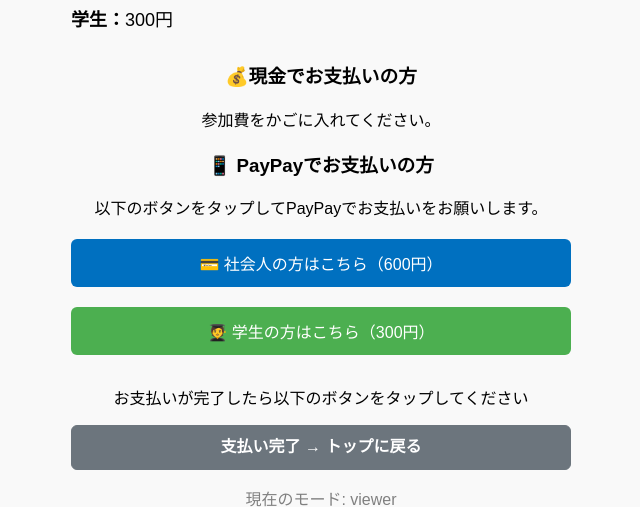
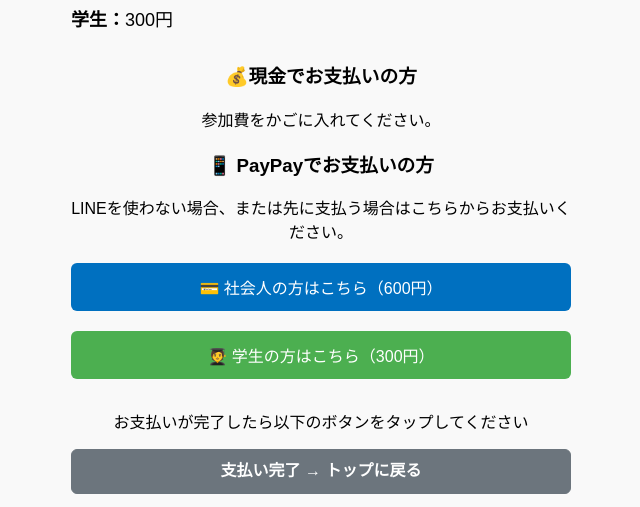
Before and after one commit to nowdon/shuttlers-match-app, a Flask app: page /thanks in a window 1280 px wide. Shown: the part 156-663 px from the top of the page, without its empty margins (319-959 px from the left). Run offline with Flask 3, Linux system fonts and the light colour scheme.

Commit message:
Adjust thanks LINE and PayPay flow

```diff
--- a/templates/thanks.html
+++ b/templates/thanks.html
@@ -91,10 +91,35 @@
     <li><strong>社会人：</strong>600円</li>
     <li><strong>学生：</strong>300円</li>
 </ul>
+
+{% if participant and line_notification_status %}
+<div class="line-notification">
+    <h3>🔔 LINE通知</h3>
+    {% if line_notification_status.state == 'inactive' %}
+        <p>現在参加中の方のみLINE通知登録できます。</p>
+    {% elif line_notification_status.state == 'unlinked' %}
+        <p><strong>まずLINE通知登録をお願いします。</strong></p>
+        <p>組み合わせ確定通知と支払いリンクをLINEで受け取れます。</p>
+        <a href="{{ url_for('start_line_notification', card=participant.card, mode=mode) }}" class="btn btn-primary btn-block line-button">LINE通知を登録する</a>
+    {% elif line_notification_status.state in ['linked_unsubscribed', 'linked_past_session_only'] %}
+        <p><strong>LINE連携済みです。</strong></p>
+        <p>今回の組み合わせ通知を受け取るには通知登録してください。通知登録後、LINE上で支払いリンクも案内されます。</p>
+        <a href="{{ url_for('start_line_notification', card=participant.card, mode=mode) }}" class="btn btn-primary btn-block line-button">今回のLINE通知を受け取る</a>
+    {% elif line_notification_status.state == 'subscribed' %}
+        <p>LINE通知登録済みです。</p>
+        <p>組み合わせ確定通知と支払いリンクはLINEでも案内されます。</p>
+        <form method="post" action="{{ url_for('unsubscribe_line_notification', card=participant.card) }}">
+            <input type="hidden" name="mode" value="{{ mode }}">
+            <button type="submit" class="btn btn-secondary btn-block unsubscribe-button">LINE通知を解除する</button>
+        </form>
+    {% endif %}
+</div>
+{% endif %}
+
 <h3>💰現金でお支払いの方</h3>
 参加費をかごに入れてください。
 <h3>📱 PayPayでお支払いの方</h3>
-<p>以下のボタンをタップしてPayPayでお支払いをお願いします。</p>
+<p>LINEを使わない場合、または先に支払う場合はこちらからお支払いください。</p>
 <div style="margin-bottom: 20px;">
     <a href="{{ paypay_links.get('adults') }}" target="_blank" rel="noopener noreferrer" class="pay-button adult">
         💳 社会人の方はこちら（600円）
@@ -107,27 +132,6 @@
     </a>
 </div>
 
-{% if participant and line_notification_status %}
-<div class="line-notification">
-    <h3>🔔 LINE通知</h3>
-    {% if line_notification_status.state == 'inactive' %}
-        <p>現在参加中の方のみLINE通知登録できます。</p>
-    {% elif line_notification_status.state == 'unlinked' %}
-        <p>LINE連携すると、今回の組み合わせ通知を受け取れるようになります。</p>
-        <a href="{{ url_for('start_line_notification', card=participant.card, mode=mode) }}" class="btn btn-primary btn-block line-button">LINE連携して通知を受け取る</a>
-    {% elif line_notification_status.state in ['linked_unsubscribed', 'linked_past_session_only'] %}
-        <p>LINE連携済みです。今回の通知を受け取るには登録してください。</p>
-        <a href="{{ url_for('start_line_notification', card=participant.card, mode=mode) }}" class="btn btn-primary btn-block line-button">今回のLINE通知を受け取る</a>
-    {% elif line_notification_status.state == 'subscribed' %}
-        <p><strong>LINE通知登録済み</strong></p>
-        <form method="post" action="{{ url_for('unsubscribe_line_notification', card=participant.card) }}">
-            <input type="hidden" name="mode" value="{{ mode }}">
-            <button type="submit" class="btn btn-secondary btn-block unsubscribe-button">LINE通知を解除する</button>
-        </form>
-    {% endif %}
-</div>
-{% endif %}
-
 <p>お支払いが完了したら以下のボタンをタップしてください</p>
 {% if mode == 'admin' %}
     <a href="{{ url_for('admin_index') }}" class="btn btn-secondary btn-block">支払い完了 → トップに戻る</a>
```
Also changed, not shown: tests/test_line_notification_routes.py (+9 -2 lines).
